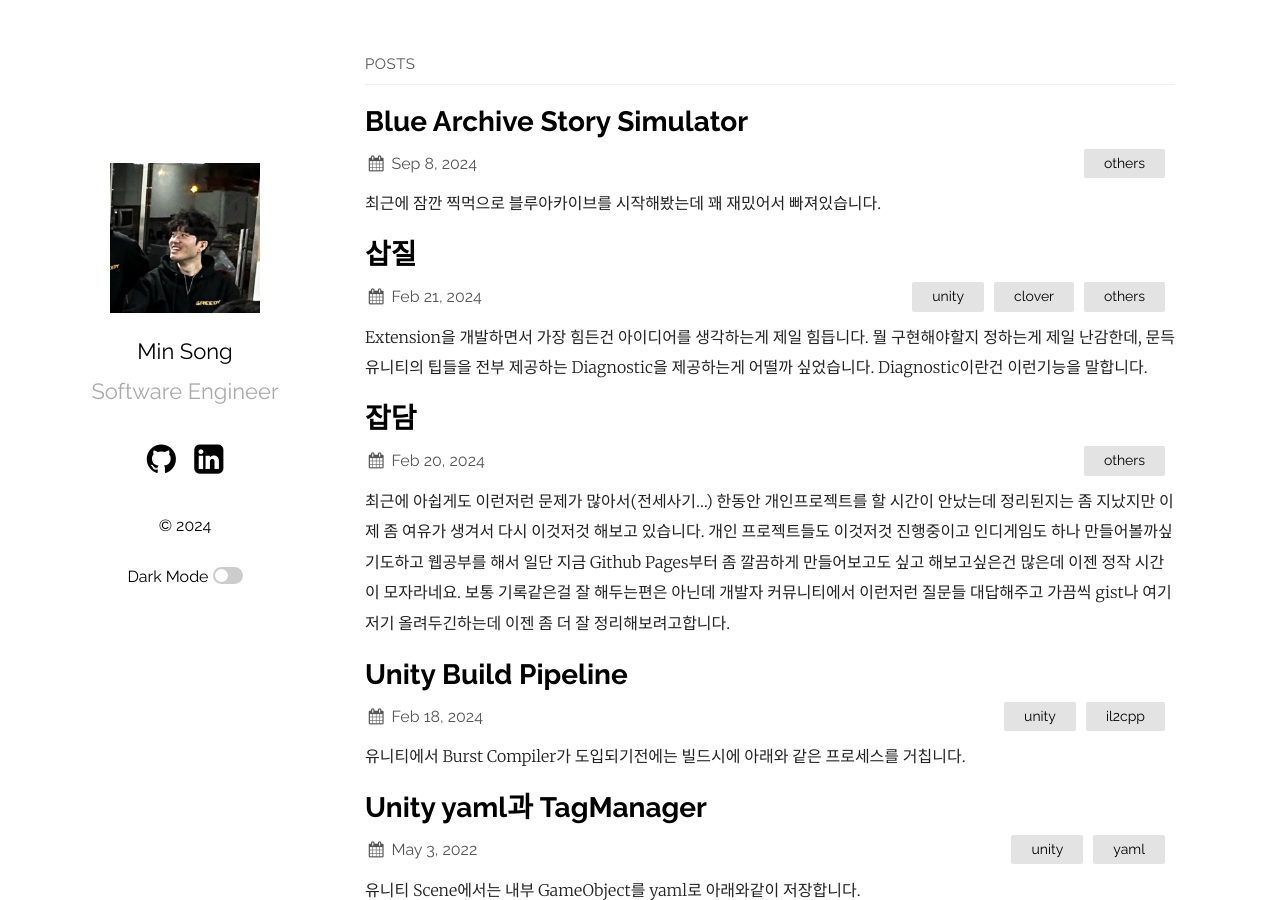
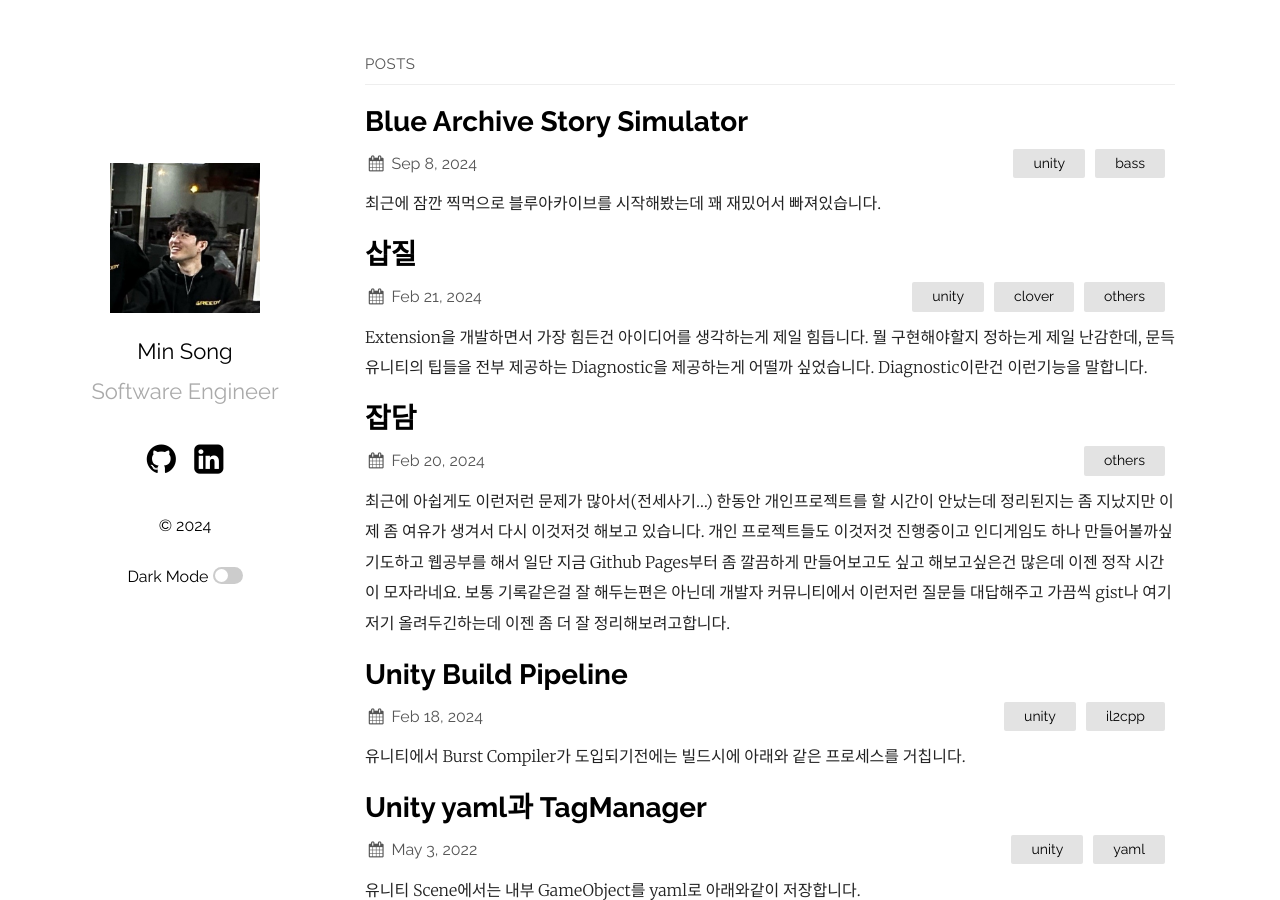
Before and after one commit to dunward/blog, a Jekyll site: the page built from index.md, in a window 1280 px wide and 900 px high. Built offline with Jekyll 4.4.1, drawn with Linux system fonts in a browser that asks for light colours.

Commit message:
Edit bass-1 post category

```diff
--- a/_posts/2024-09-08-bass-1.markdown
+++ b/_posts/2024-09-08-bass-1.markdown
@@ -2,7 +2,7 @@
 layout: post
 title:  Blue Archive Story Simulator
 date:   2024-09-08 16:33:08 +0900
-categories: others
+categories: unity bass
 ---
 최근에 잠깐 찍먹으로 블루아카이브를 시작해봤는데 꽤 재밌어서 빠져있습니다.
 
```
